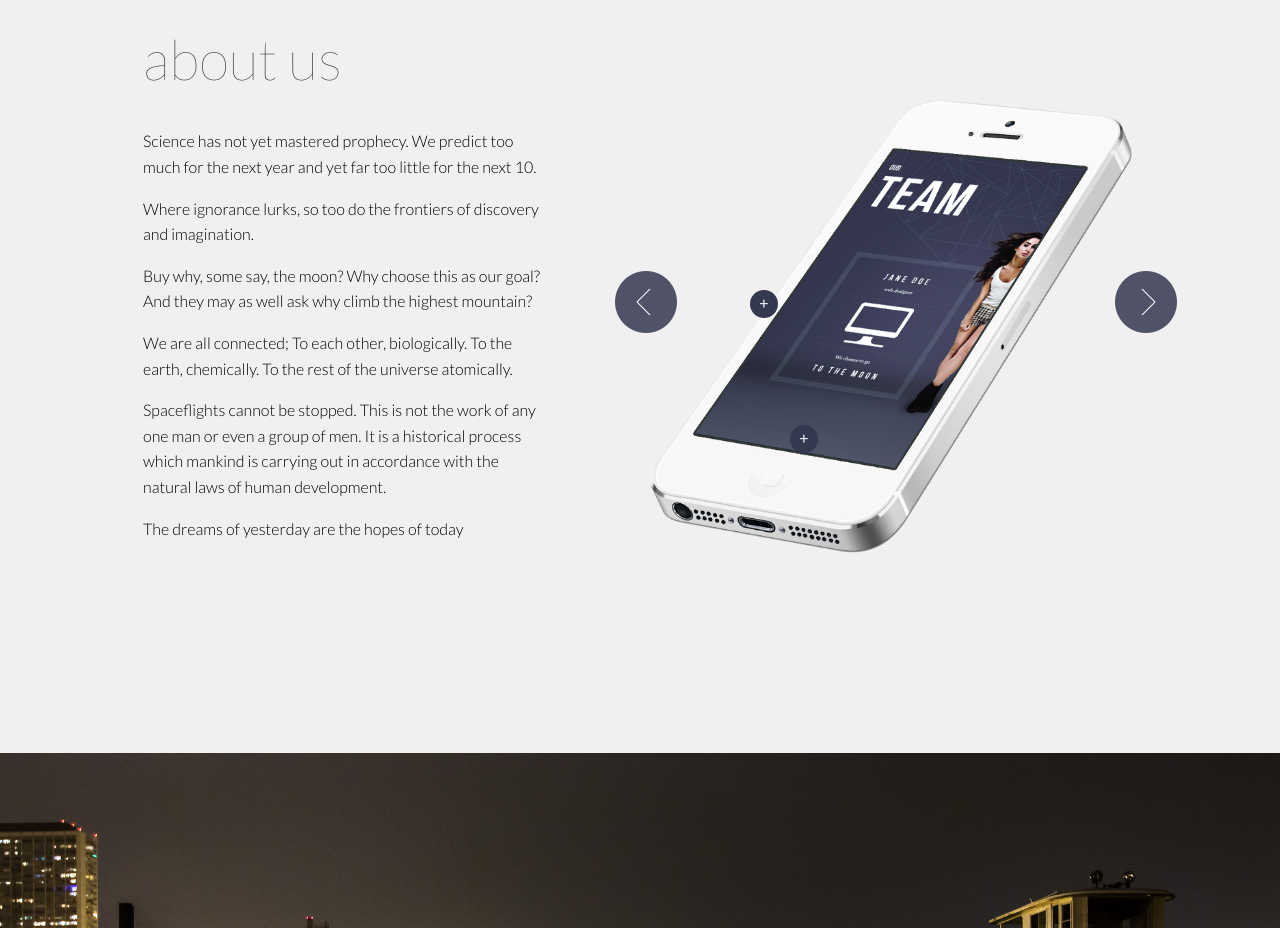
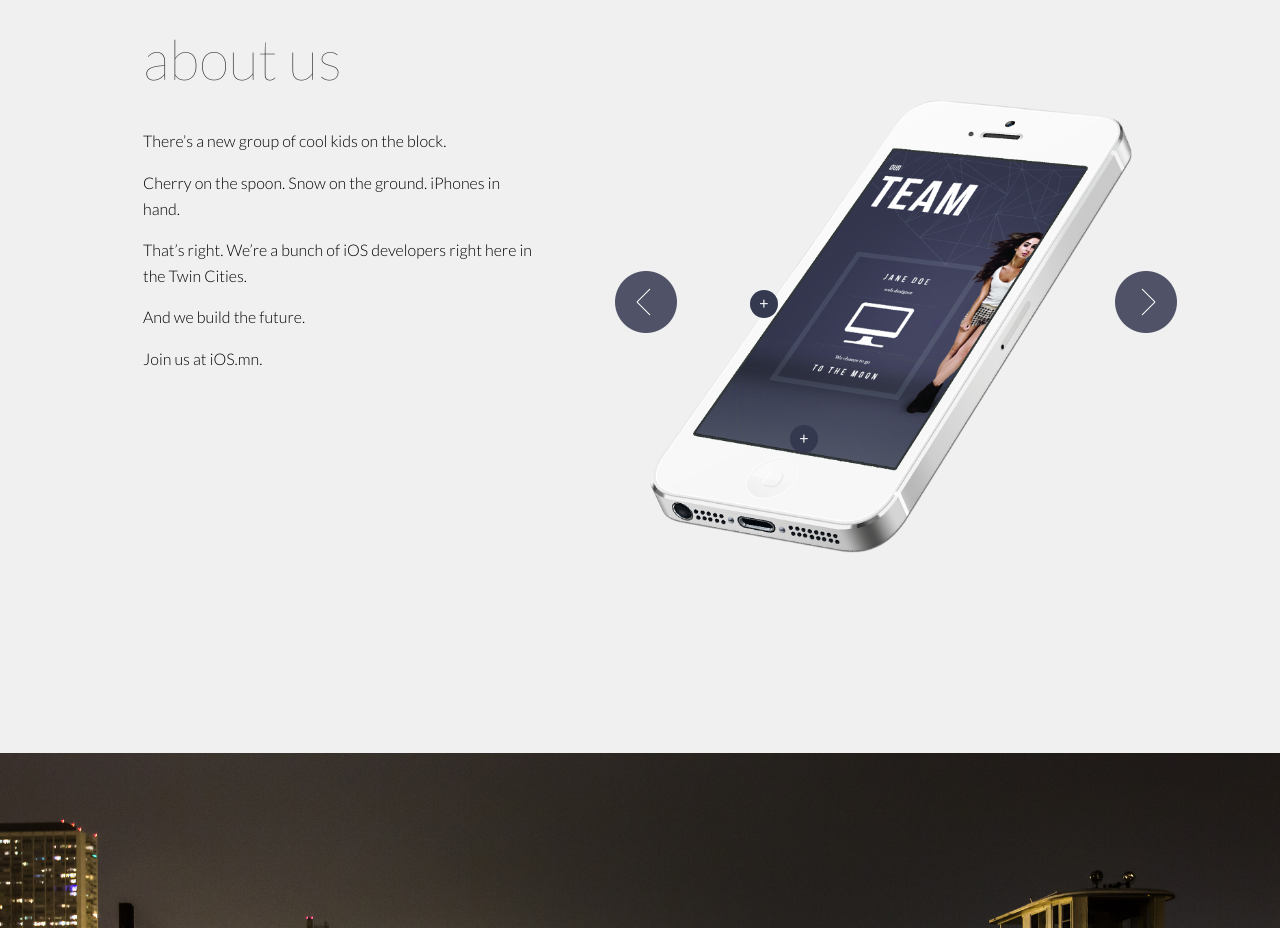
Before and after one commit to iOSmn/iosmn.github.io, a plain HTML site: page index.html in a window 1280 px wide. Shown: the part 880-1808 px from the top of the page. Drawn offline with nearby package versions, Linux system fonts and the light colour scheme; no server answers.

Commit message:
Updated "About Us" text.

```diff
--- a/index.html
+++ b/index.html
@@ -131,12 +131,11 @@
         <div id="aboutSection" class="row aboutSection">
             <div class="large-6 columns">
                 <h2>About Us</h2>
-                <p>Science has not yet mastered prophecy. We predict too much for the next year and yet far too little for the next 10.</p>
-                <p>Where ignorance lurks, so too do the frontiers of discovery and imagination.</p>
-                <p>Buy why, some say, the moon? Why choose this as our goal? And they may as well ask why climb the highest mountain?</p>
-                <p>We are all connected; To each other, biologically. To the earth, chemically. To the rest of the universe atomically.</p>
-                <p>Spaceflights cannot be stopped. This is not the work of any one man or even a group of men. It is a historical process which mankind is carrying out in accordance with the natural laws of human development.</p>
-                <p>The dreams of yesterday are the hopes of today </p>
+                <p>There’s a new group of cool kids on the block.</p>
+                <p>Cherry on the spoon. Snow on the ground. iPhones in hand.</p>
+                <p>That’s right. We’re a bunch of iOS developers right here in the Twin Cities.</p>
+                <p>And we build the future.</p>
+                <p>Join us at iOS.mn.</p>
             </div>
             <div class="large-6 columns about-slider">
                 <div class="slide-holder-circle"></div>
```
